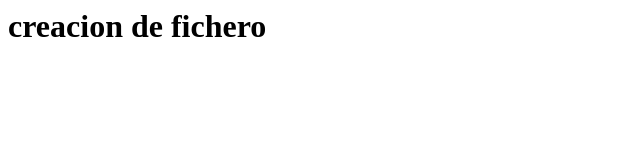
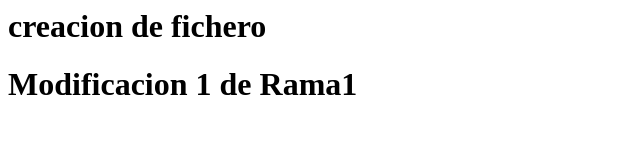
Before and after one commit to fernandojgarapps/RepositorioDemo, a plain HTML site: page index.html in a window 1280 px wide. Shown: the whole page, without its empty margins (0-640 px from the left). Drawn offline with Linux system fonts and the light colour scheme.

Commit message:
modificacion1 en rama1

```diff
--- a/index.html
+++ b/index.html
@@ -1,3 +1,4 @@
 <html>
     <h1>creacion de fichero</h1>
+    <h1>Modificacion 1 de Rama1</h1>
 </html>
```
